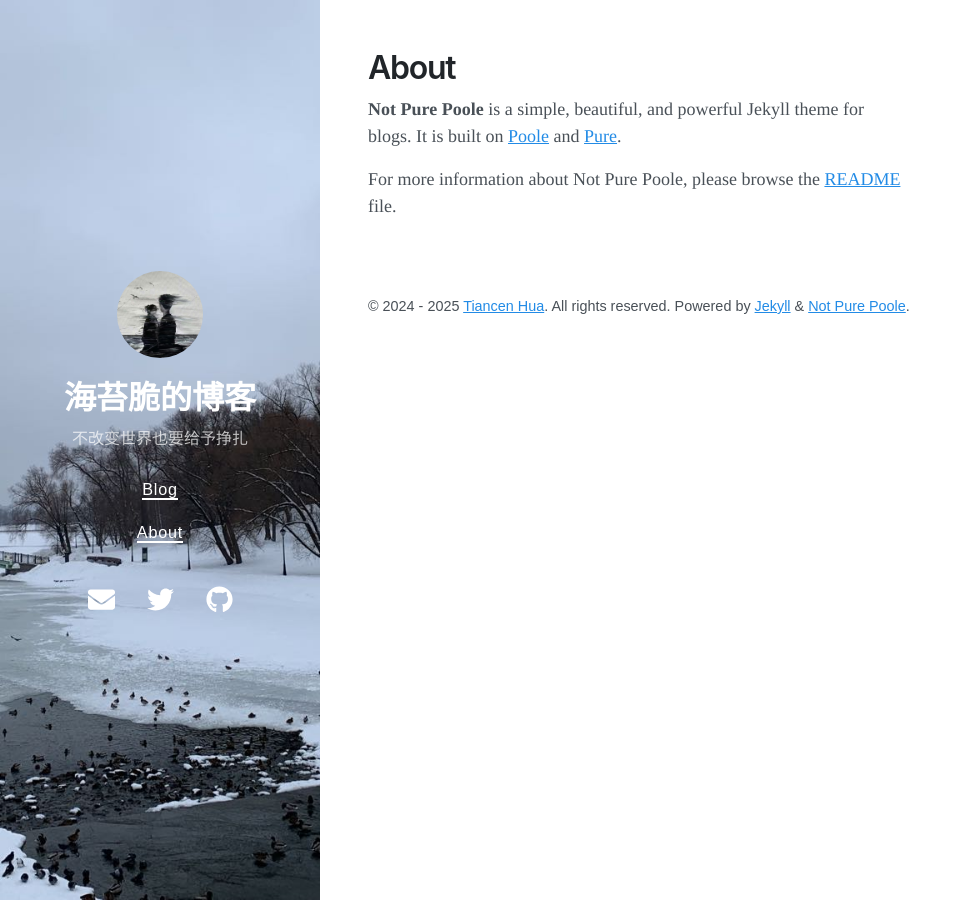
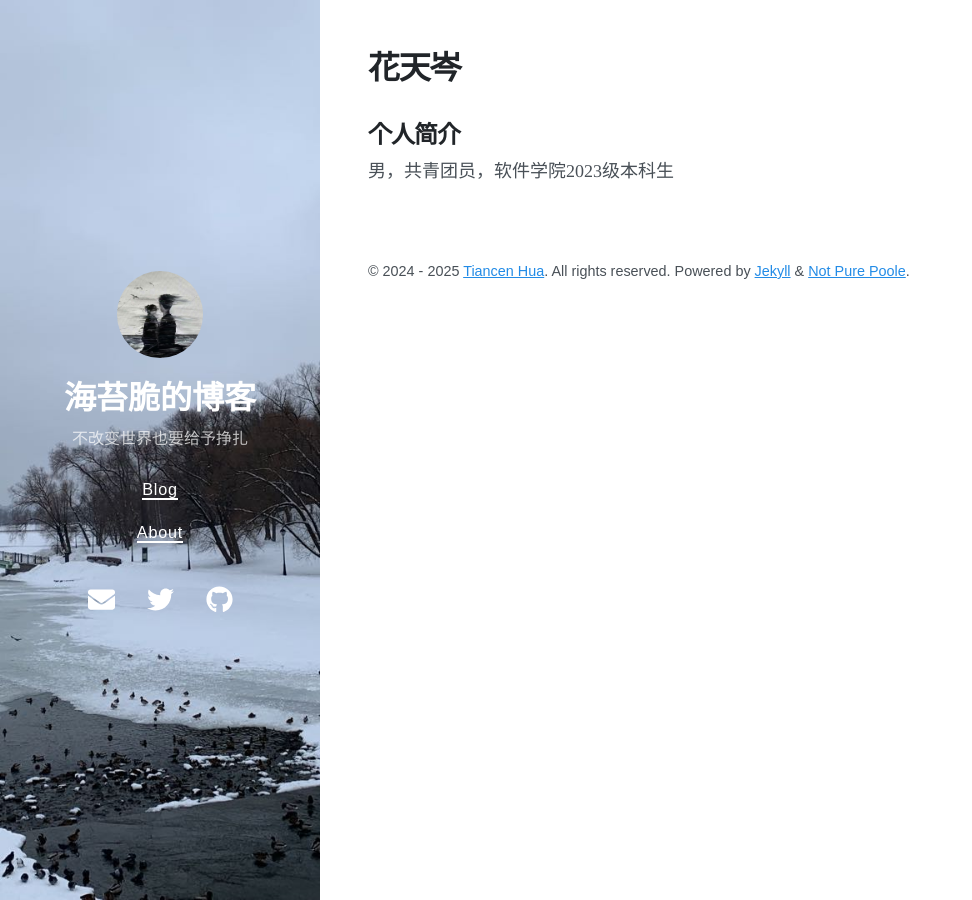
Before and after one commit to Huatiancen/Huatiancen.github.io, a Jekyll site: the page built from about.md, in a window 1280 px wide. Shown: the whole page, without its empty margins (0-972 px from the left). Built offline with Jekyll 4.4.1, drawn with Linux system fonts in a browser that asks for light colours; nearby versions of some CDN libraries.

Commit message:
个人简介

```diff
--- a/about.md
+++ b/about.md
@@ -1,8 +1,7 @@
 ---
 layout: page
-title: About
+title: 花天岑
 ---
 
-**Not Pure Poole** is a simple, beautiful, and powerful Jekyll theme for blogs. It is built on [Poole](https://github.com/poole/poole) and [Pure](https://purecss.io/).
-
-For more information about Not Pure Poole, please browse the [README](https://github.com/vszhub/not-pure-poole) file.
+## 个人简介
+男，共青团员，软件学院2023级本科生
```
